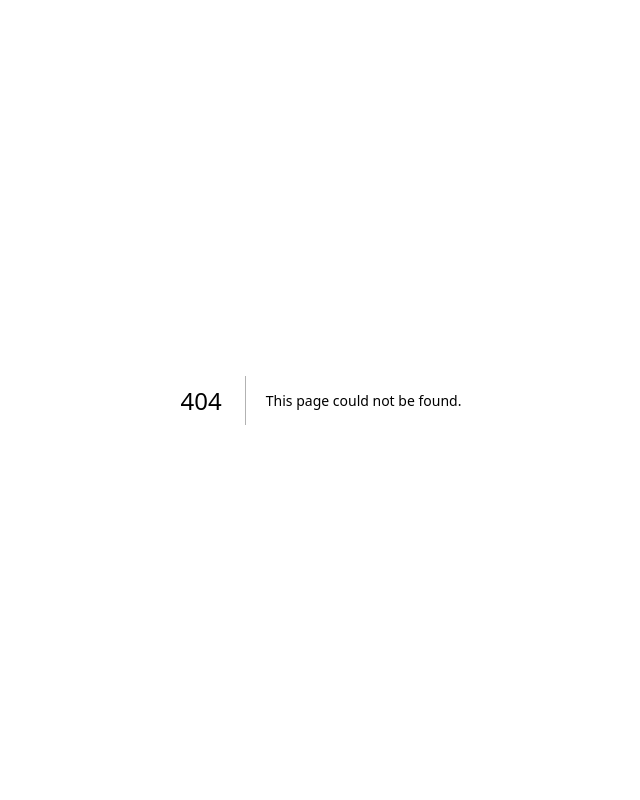
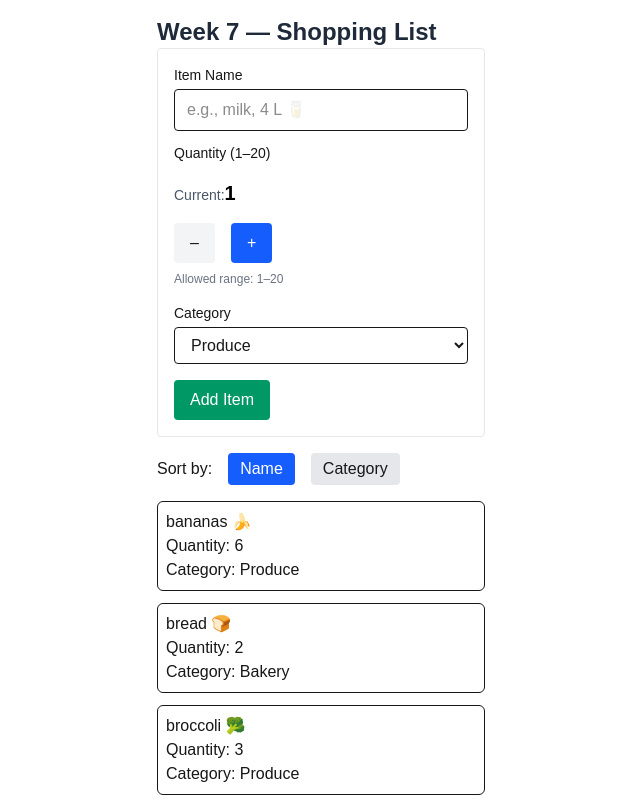
Before and after one commit to ZainabTameem/cprg306-assignment, a Next.js app: page /week-7 in a window 1280 px wide. Before the commit this address had no page. Shown: the top 800 px of the page, without its empty margins (319-959 px from the left). Built offline with nearby package versions, Linux system fonts and the light colour scheme.

Commit message:
Week 7 Assignment

```diff
--- a/app/page.js
+++ b/app/page.js
@@ -11,7 +11,8 @@ export default function Home() {
         <Link href="/week-4">Go to Week 4→</Link>
         <Link href="/week-5">Go to Week 5→</Link>
         <Link href="/week-6">Go to Week 6→</Link>
-        Go to Week 7→ Go to Week 8→
+        <Link href="/week-7">Go to Week 7→</Link>
+        Go to Week 8→
       </p>
     </main>
   );
--- /dev/null
+++ b/app/week-7/item-list.js
@@ -0,0 +1,44 @@
+"use client";
+import { useState } from "react";
+import Item from "./item";
+
+export default function ItemList({ items }) {
+  const [sortBy, setSortBy] = useState("name");
+
+  const sortedItems = [...items].sort((a, b) => {
+    if (sortBy === "name") {
+      return a.name.localeCompare(b.name);
+    } else if (sortBy === "category") {
+      return a.category.localeCompare(b.category);
+    }
+    return 0;
+  });
+
+  return (
+    <section>
+      <div>
+        Sort by:
+        <button
+          onClick={() => setSortBy("name")}
+          className={`m-4 px-3 py-1 rounded ${sortBy === "name" ? "bg-blue-600 text-white" : "bg-gray-200 hover:bg-gray-300 "
+            }`}
+        >
+          Name
+        </button>
+        <button
+          onClick={() => setSortBy("category")}
+          className={`m-4s px-3 py-1 rounded ${sortBy === "category" ? "bg-blue-600 text-white " : "bg-gray-200 hover:bg-gray-300"
+            }`}
+        >
+          Category
+        </button>
+      </div>
+
+      <ul className="grid gap-3">
+        {sortedItems.map((item, index) => (
+          <Item key={index} {...item} />
+        ))}
+      </ul>
+    </section>
+  );
+}
--- /dev/null
+++ b/app/week-7/item.js
@@ -0,0 +1,10 @@
+import React from 'react';
+export default function Item({ name, quantity, category }) {
+  return (
+    <ul className="border p-2 rounded-md">
+      <li>{name}</li>
+      <li>Quantity: {quantity}</li>
+      <li className="capitalize">Category: {category}</li>
+    </ul>
+  );
+}
--- /dev/null
+++ b/app/week-7/items.json
@@ -0,0 +1,74 @@
+[
+  {
+    "id": "1h2GJKH12gkHG31h1H",
+    "name": "milk, 4 L 🥛",
+    "quantity": "1",
+    "category": "dairy"
+  },
+  {
+    "id": "2KJH3k2j3H1k2J3K1H",
+    "name": "bread 🍞",
+    "quantity": "2",
+    "category": "bakery"
+  },
+  {
+    "id": "3h2KJH3k2j3H1k2J3",
+    "name": "eggs, dozen 🥚",
+    "quantity": "2",
+    "category": "dairy"
+  },
+  {
+    "id": "4k2J3K1H2GJKH12gk",
+    "name": "bananas 🍌",
+    "quantity": "6",
+    "category": "produce"
+  },
+  {
+    "id": "5H1h1H2KJH3k2j3H",
+    "name": "broccoli 🥦",
+    "quantity": "3",
+    "category": "produce"
+  },
+  {
+    "id": "6H1k2J3K1H2GJKH1",
+    "name": "chicken breasts, 1 kg 🍗",
+    "quantity": "1",
+    "category": "meat"
+  },
+  {
+    "id": "7gkHG31h1H2KJH3k",
+    "name": "pasta sauce 🍝",
+    "quantity": "3",
+    "category": "canned goods"
+  },
+  {
+    "id": "8j3H1k2J3K1H2GJK",
+    "name": "spaghetti, 454 g 🍝",
+    "quantity": "2",
+    "category": "dry goods"
+  },
+  {
+    "id": "9H12gkHG31h1H2KJ",
+    "name": "toilet paper, 12 pack 🧻",
+    "quantity": "1",
+    "category": "household"
+  },
+  {
+    "id": "10H3k2j3H1k2J3K1",
+    "name": "paper towels, 6 pack",
+    "quantity": "1",
+    "category": "household"
+  },
+  {
+    "id": "11k2J3K1H2GJKH12",
+    "name": "dish soap 🍽️",
+    "quantity": "1",
+    "category": "household"
+  },
+  {
+    "id": "12GJKH12gkHG31h1",
+    "name": "hand soap 🧼",
+    "quantity": "4",
+    "category": "household"
+  }
+]
--- /dev/null
+++ b/app/week-7/new-item.js
@@ -0,0 +1,120 @@
+"use client";
+import React, { useState } from "react";
+
+export default function NewItem({ onAddItem }) {
+  const [name, setName] = useState("");
+  const [quantity, setQuantity] = useState(1);
+  const [category, setCategory] = useState("produce");
+
+  function increment() {
+    if (quantity < 20) {
+      setQuantity(quantity + 1);
+    }
+  }
+
+  function decrement() {
+    if (quantity > 1) {
+      setQuantity(quantity - 1);
+    }
+  }
+
+  const handleSubmit = (event) => {
+    event.preventDefault();
+
+    const newItem = {
+      name,
+      quantity,
+      category,
+    };
+
+    onAddItem(newItem);
+
+    setName("");
+    setQuantity(1);
+    setCategory("produce");
+  };
+
+  return (
+    <form
+      onSubmit={handleSubmit}
+      className="space-y-4 rounded border border-gray-200 p-4 bg-white"
+    >
+      <div>
+        <label htmlFor="name" className="block text-sm font-medium mb-1">
+          Item Name
+        </label>
+        <input
+          className="w-full rounded border px-3 py-2"
+          id="name"
+          type="text"
+          required
+          value={name}
+          onChange={(e) => setName(e.target.value)}
+          placeholder="e.g., milk, 4 L 🥛"
+        />
+        <label htmlFor="quantity" className="block text-sm font-medium mb-1 mt-3">
+          Quantity (1–20)
+        </label>
+      </div>
+
+      <section className="bg-white">
+        <div className="mb-4">
+          <p className="text-sm text-gray-600">
+            Current:
+            <span className="font-semibold text-black text-xl">{quantity}</span>
+          </p>
+        </div>
+        <div className="flex gap-4 mb-2 ">
+          <button
+            type="button"
+            disabled={quantity <= 1}
+            onClick={decrement}
+            className="rounded px-4 py-2 bg-gray-300 hover:bg-gray-500 disabled:bg-gray-100"
+          >
+            –
+          </button>
+          <button
+            type="button"
+            disabled={quantity >= 20}
+            onClick={increment}
+            className="rounded px-4 bg-blue-600 hover:bg-blue-700 text-white disabled:bg-blue-200"
+          >
+            +
+          </button>
+        </div>
+        <p className="text-xs text-gray-500">Allowed range: 1–20</p>
+      </section>
+
+      <div>
+        <label htmlFor="category" className="block text-sm font-medium mb-1">
+          Category
+        </label>
+        <select
+          id="category"
+          value={category}
+          onChange={(e) => setCategory(e.target.value)}
+          className="w-full rounded border px-3 py-2 bg-white"
+        >
+          <option value="produce">Produce</option>
+          <option value="dairy">Dairy</option>
+          <option value="bakery">Bakery</option>
+          <option value="meat">Meat</option>
+          <option value="frozen foods">Frozen Foods</option>
+          <option value="canned goods">Canned Goods</option>
+          <option value="dry goods">Dry Goods</option>
+          <option value="beverages">Beverages</option>
+          <option value="snacks">Snacks</option>
+          <option value="household">Household</option>
+          <option value="other">Other</option>
+        </select>
+      </div>
+
+      <button
+        type="submit"
+        className="rounded bg-emerald-600 hover:bg-emerald-800 text-white px-4 py-2"
+      >
+        Add Item
+      </button>
+    </form>
+  );
+}
--- /dev/null
+++ b/app/week-7/page.js
@@ -0,0 +1,24 @@
+"use client";
+
+import { useState } from "react";
+import NewItem from "./new-item";
+import ItemList from "./item-list";
+import itemsData from "./items.json";
+
+export default function Page() {
+  const [items, setItems] = useState(itemsData);
+
+  function handleAddItem(newItem) {
+    setItems((prevItems) => [...prevItems, newItem]);
+  }
+
+  return (
+    <main className="mx-115 p-4 dark:text-gray-100">
+      <h1 className="text-2xl font-bold text-gray-800">Week 7 — Shopping List</h1>
+
+      <NewItem onAddItem={handleAddItem} />
+
+      <ItemList items={items} />
+    </main>
+  );
+}
```
